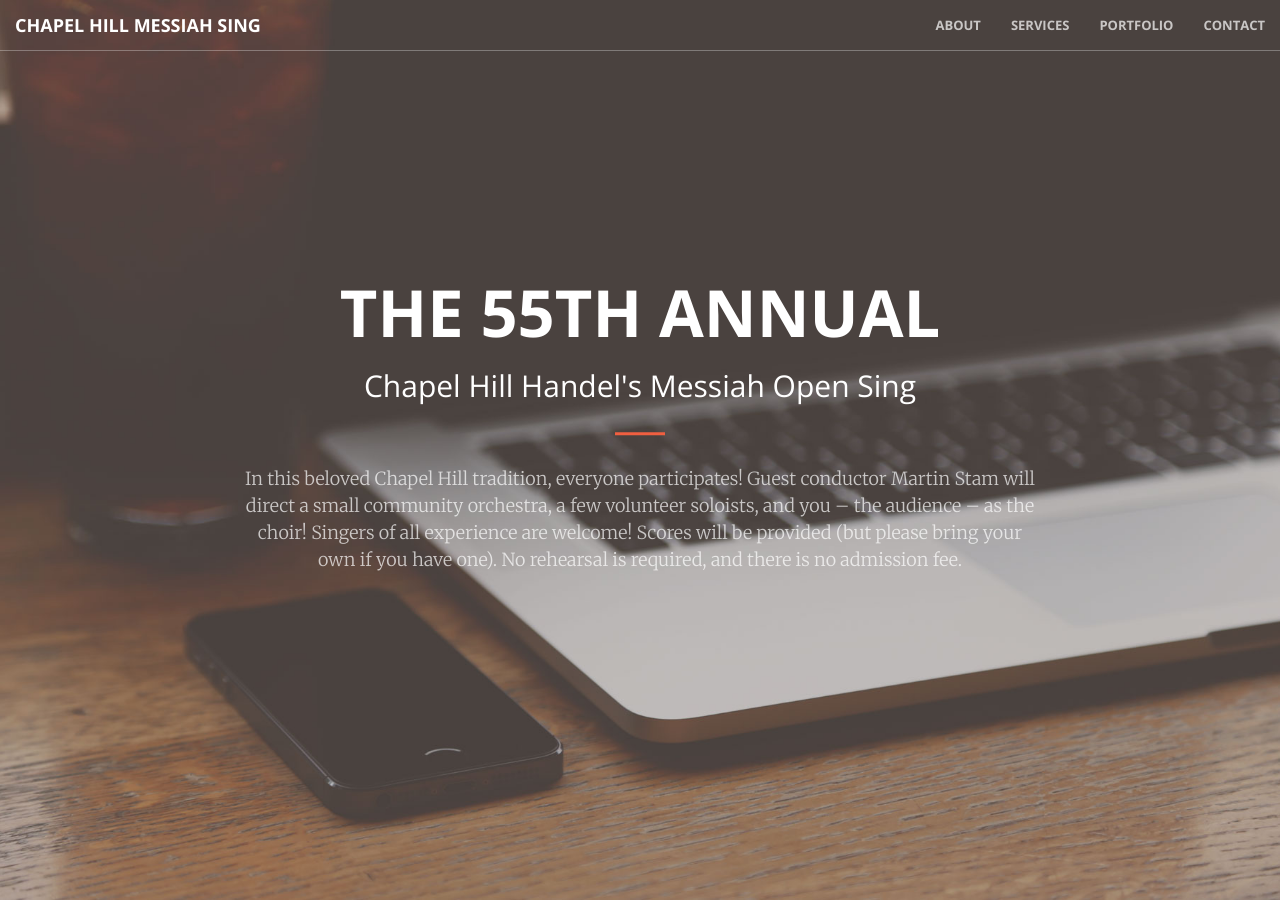
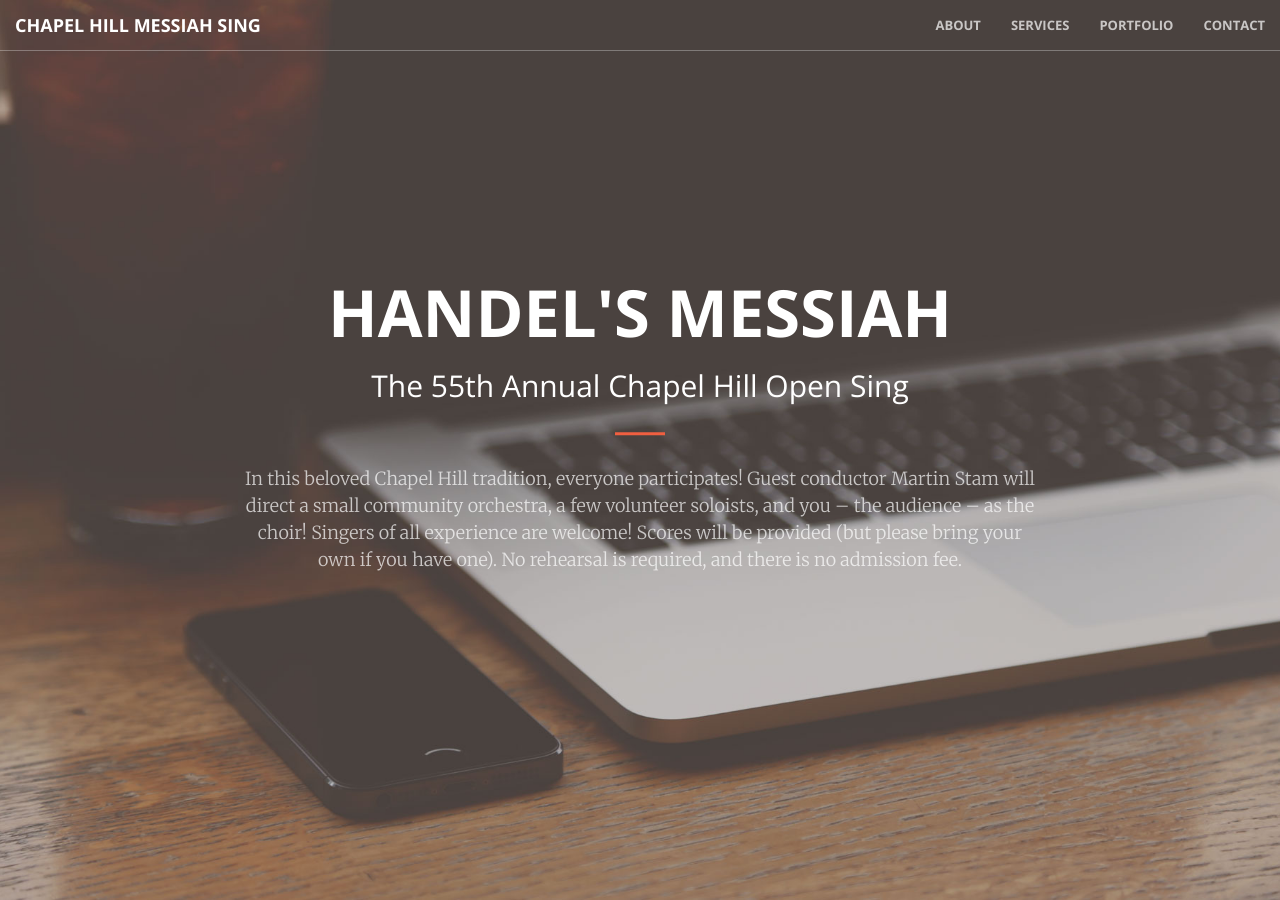
Before and after one commit to chapelhillmessiah/chapelhillmessiah.github.io, a Jekyll site: the page built from index-jekyll.html, in a window 1280 px wide and 900 px high. Built offline with Jekyll 4.4.1, drawn with Linux system fonts in a browser that asks for light colours.

```diff
--- a/_includes/header.html
+++ b/_includes/header.html
@@ -2,8 +2,8 @@
     <div class="header-content">
         <div class="header-content-inner">
             <!-- <h1>Your Favorite Source of Free Bootstrap Themes</h1> -->
-            <h1>The 55th Annual</h1>
-            <h2>Chapel Hill Handel's Messiah Open Sing</h2>
+            <h1>Handel's Messiah</h1>
+            <h2>The 55th Annual Chapel Hill Open Sing</h2>
             <hr>
             <p>In this beloved Chapel Hill tradition, everyone participates! Guest conductor Martin Stam will direct a small community orchestra, a few volunteer soloists, and you – the audience – as the choir! Singers of all experience are welcome! Scores will be provided (but please bring your own if you have one). No rehearsal is required, and there is no admission fee.</p>
             <!-- <p>Start Bootstrap can help you build better websites using the Bootstrap CSS framework! Just download your template and start going, no strings attached!</p> -->
```
